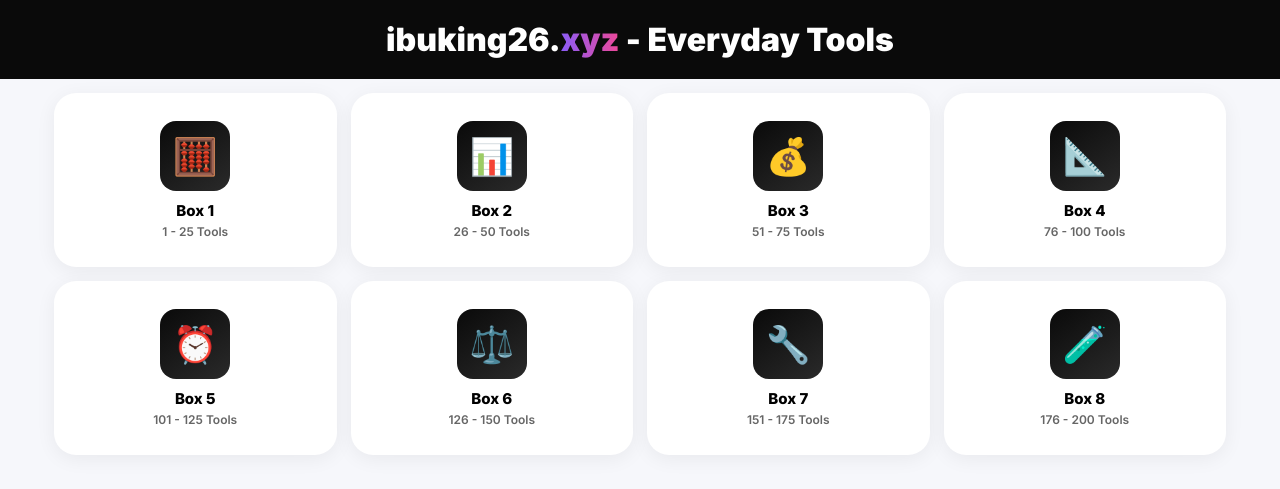
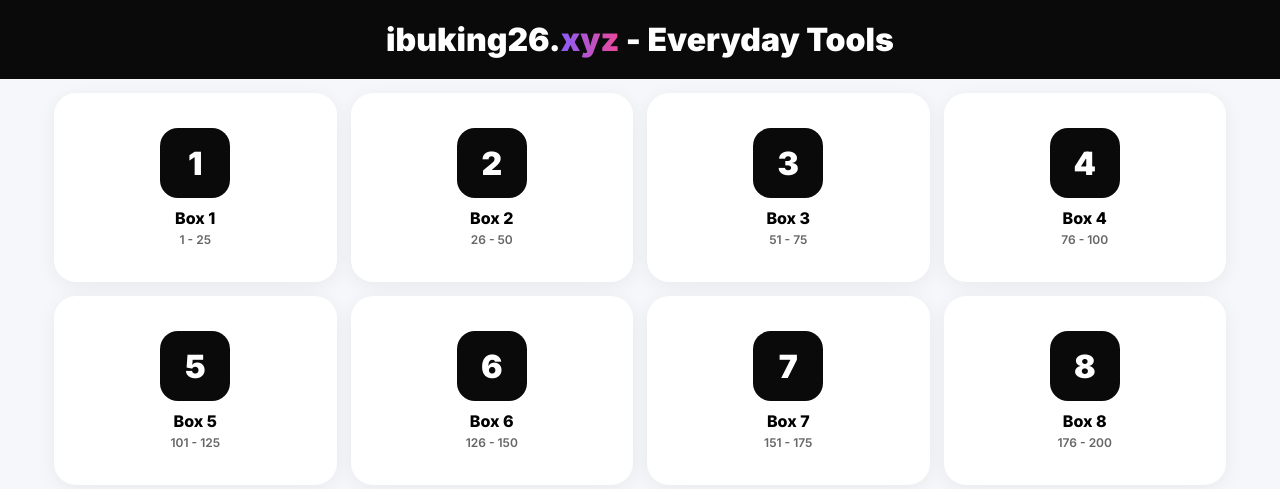
Before and after one commit to ibuking26-boop/Ibuking26.xyz, a plain HTML site: page index.html in a window 1280 px wide. Drawn offline with Linux system fonts and the light colour scheme.

Commit message:
Update index.html

```diff
--- a/index.html
+++ b/index.html
@@ -2,7 +2,7 @@
 <html>
 <head>
 <meta charset="UTF-8"><meta name="viewport" content="width=device-width,initial-scale=1.0">
-<title>Everyday Tools - 200 Master</title>
+<title>Everyday Tools - 8 Boxes</title>
 <link href="https://fonts.googleapis.com/css2?family=Inter:wght@600;800;900&display=swap" rel="stylesheet">
 <style>
 *{box-sizing:border-box;font-family:'Inter';margin:0;padding:0}
@@ -12,8 +12,8 @@ header h1{font-weight:900} header h1 span{background:linear-gradient(90deg,#8b5c
 .wrap{max-width:1200px;margin:auto;padding:14px}
 .grid{display:grid;grid-template-columns:repeat(2,1fr);gap:14px}
 @media(min-width:700px){.grid{grid-template-columns:repeat(4,1fr)}}
-.main-dabba{background:white;border-radius:22px;padding:28px 15px;text-align:center;box-shadow:0 4px 20px rgba(0,0,0,.06);cursor:pointer}
-.logo{width:70px;height:70px;margin:0 auto 10px;background:linear-gradient(145deg,#0a0a0a,#2a2a2a);border-radius:16px;display:flex;align-items:center;justify-content:center;font-size:36px}
+.main-dabba{background:white;border-radius:22px;padding:35px 15px;text-align:center;box-shadow:0 4px 20px rgba(0,0,0,.06);cursor:pointer}
+.num-box{width:70px;height:70px;margin:0 auto 10px;background:#0a0a0a;border-radius:18px;display:flex;align-items:center;justify-content:center;color:white;font-size:32px;font-weight:900}
 .card{background:white;border-radius:16px;padding:16px;text-align:center;box-shadow:0 2px 10px rgba(0,0,0,.05)}
 .hidden{display:none}
 .back{border:none;background:#0a0a0a;color:white;padding:10px 18px;border-radius:12px;margin-bottom:14px}
@@ -26,24 +26,21 @@ header h1{font-weight:900} header h1 span{background:linear-gradient(90deg,#8b5c
 <div id="inside" class="hidden"><button class="back" onclick="goHome()">← Back</button><h2 id="ftitle" style="margin-bottom:12px;font-weight:800"></h2><div class="grid" id="tools"></div></div>
 </div>
 <script>
-let allTools=[];
-for(let i=1;i<=200;i++){allTools.push("Tool "+i+" Calculator")}
 let folders=document.getElementById('folders');
 let toolsDiv=document.getElementById('tools');
 
 for(let f=0;f<8;f++){
  let start=f*25+1; let end=(f+1)*25;
- let icons=["🧮","📊","💰","📐","⏰","⚖️","🔧","🧪"];
- folders.innerHTML+=`<div class="main-dabba" onclick="openFolder(${f})"><div class="logo">${icons[f]}</div><h3 style="font-weight:800;font-size:15px">Box ${f+1}</h3><p style="color:#666;font-size:12px;margin-top:4px">${start} - ${end} Tools</p></div>`;
+ folders.innerHTML+=`<div class="main-dabba" onclick="openFolder(${f})"><div class="num-box">${f+1}</div><h3 style="font-weight:800;font-size:16px">Box ${f+1}</h3><p style="color:#666;font-size:12px;margin-top:4px">${start} - ${end}</p></div>`;
 }
 
 function openFolder(f){
  home.classList.add('hidden'); inside.classList.remove('hidden');
- let start=f*25; let end=start+25;
- ftitle.innerText=`Box ${f+1} : ${start+1} to ${end}`;
+ let start=f*25+1; let end=(f+1)*25;
+ ftitle.innerText=`Box ${f+1} : ${start} to ${end}`;
  toolsDiv.innerHTML="";
- for(let i=start;i<end;i++){
-  toolsDiv.innerHTML+=`<div class="card"><div style="font-size:28px">🧮</div><div style="font-weight:600;margin-top:6px;font-size:13px">${allTools[i]}</div></div>`;
+ for(let i=start;i<=end;i++){
+  toolsDiv.innerHTML+=`<div class="card"><div style="font-weight:800;font-size:20px">${i}</div><div style="font-weight:600;margin-top:6px;font-size:13px">Tool ${i}</div><div style="color:#999;font-size:11px;margin-top:4px">Accounts</div></div>`;
  }
  window.scrollTo(0,0);
 }
```
